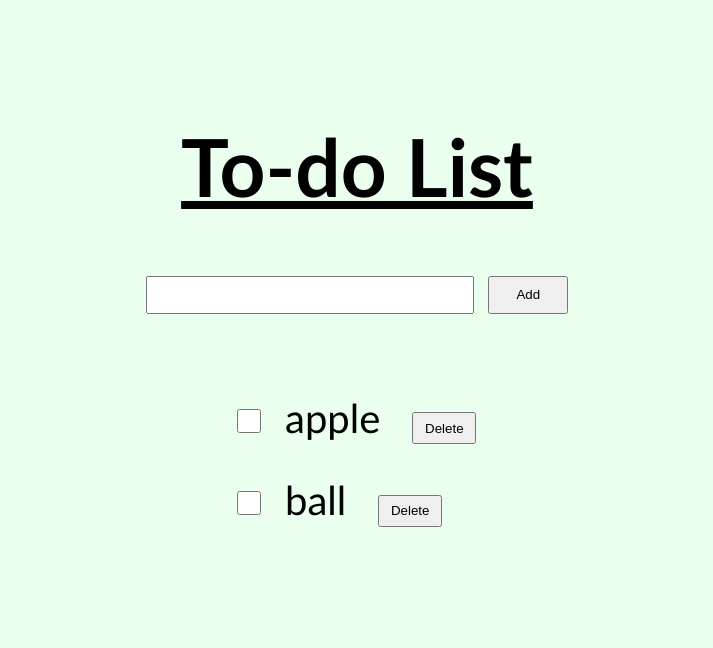
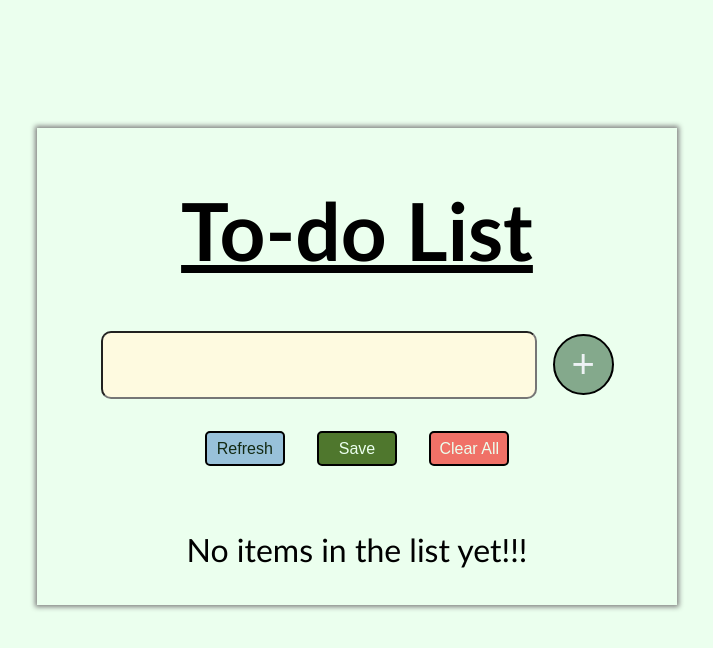
Before and after one commit to surajprojects/simple-todo-app, a plain HTML site: page index.html in a window 1280 px wide. Shown: the whole page, without its empty margins (283-996 px from the left). Drawn offline with Linux system fonts and the light colour scheme.

Commit message:
added local storage

```diff
--- a/app.js
+++ b/app.js
@@ -1,7 +1,10 @@
-const data = ["apple", "ball"];
+let data = JSON.parse(localStorage.getItem("data")) || [];
 
 const newItem = document.querySelector("#newItem");
 const btnAddItem = document.querySelector("#btnAddItem");
+const btnRefreshItems = document.querySelector("#btnRefreshItems");
+const btnSaveItems = document.querySelector("#btnSaveItems");
+const btnClearAllItems = document.querySelector("#btnClearAllItems");
 const listContainer = document.querySelector("#listContainer");
 const msgCheck = document.querySelector("#msgCheck");
 
@@ -27,7 +30,6 @@ listContainer.addEventListener("click", function (e) {
     }
     else if (e.target.nodeName === "INPUT") {
         if (e.target.checked) {
-            const itemChecked = parseInt(e.target.id);
             const itemLi = e.target.closest("li").id;
             const itemLiCheck = document.querySelector(`#${itemLi}`);
             itemLiCheck.classList.add("item");
@@ -35,7 +37,6 @@ listContainer.addEventListener("click", function (e) {
             itemLiCheck.style.color = "#808080";
         }
         else {
-            const itemChecked = parseInt(e.target.id);
             const itemLi = e.target.closest("li").id;
             const itemLiCheck = document.querySelector(`#${itemLi}`);
             itemLiCheck.classList.remove("item");
@@ -50,6 +51,7 @@ function refreshList() {
         msgCheck.classList.remove("msg");
     }
     else {
+        listContainer.innerHTML = "";
         for (let i = 0; i < data.length; i++) {
             const newLi = document.createElement("li");
             const itemCheckbox = document.createElement("input");
@@ -58,6 +60,7 @@ function refreshList() {
             itemCheckbox.type = "checkbox";
             itemCheckbox.id = i;
             btnDelete.append("Delete");
+            btnDelete.id = "btnDelete";
             btnDelete.className = `btnDelItem${i}`
             newLi.append(itemCheckbox);
             newLi.append(data[i]);
@@ -68,6 +71,33 @@ function refreshList() {
 };
 refreshList();
 
+btnRefreshItems.addEventListener("click", function (e) {
+    e.preventDefault();
+    if (JSON.parse(localStorage.getItem("data"))) {
+        data = JSON.parse(localStorage.getItem("data"));
+        refreshList();
+    }
+    else {
+        data = [];
+        listContainer.innerHTML = "";
+        refreshList();
+    }
+
+});
+
+btnSaveItems.addEventListener("click", function (e) {
+    e.preventDefault();
+    localStorage.setItem("data", JSON.stringify(data));
+});
+
+btnClearAllItems.addEventListener("click", function (e) {
+    e.preventDefault();
+    localStorage.removeItem("data");
+    data = [];
+    listContainer.innerHTML = "";
+    refreshList();
+});
+
 function addItem() {
     const newLi = document.createElement("li");
     const itemCheckbox = document.createElement("input");
@@ -76,6 +106,7 @@ function addItem() {
     itemCheckbox.type = "checkbox";
     itemCheckbox.id = data.length - 1;
     btnDelete.append("Delete");
+    btnDelete.id = "btnDelete";
     btnDelete.className = `btnDelItem${data.length - 1}`
     newLi.append(itemCheckbox);
     newLi.append(data[data.length - 1]);
--- a/custom.css
+++ b/custom.css
@@ -7,9 +7,16 @@ body {
 
 #container {
     display: flex;
+    justify-content: center;
+    margin-top: 8rem;
+}
+
+#mainContent {
+    box-shadow: 0px 0px 5px 2px gray;
+    width: 40rem;
+    display: flex;
     flex-direction: column;
     align-items: center;
-    margin-top: 4rem;
 }
 
 #containerHead {
@@ -17,22 +24,91 @@ body {
     font-size: 5rem;
 }
 
-#listContainer {
-    list-style: none;
-    margin-top: 3rem;
-    font-size: 2.5rem;
-    width: 18rem;
-}
-
 #newItem {
-    width: 20rem;
-    height: 2rem;
+    width: 25rem;
+    height: 3rem;
+    font-size: larger;
+    padding: 0.5rem 1rem;
+    background-color: #fefae0;
+    border-radius: 10px;
+    cursor: text;
 }
 
 #btnAddItem {
-    margin-left: 0.4rem;
+    margin-left: 0.5rem;
+    width: 3.8rem;
+    height: 3.8rem;
+    border: 2px solid black;
+    background-color: #84a98c;
+    color: #edf2f4;
+    font-size: 2.5rem;
+    border-radius: 50%;
+    cursor: pointer;
+}
+
+#btnAddItem:hover {
+    color: white;
+}
+
+#btnSaveItems,
+#btnClearAllItems,
+#btnRefreshItems {
+    margin-top: 2rem;
     width: 5rem;
-    height: 2.4rem;
+    height: 2.2rem;
+    font-size: 1rem;
+    border: 2px solid black;
+    border-radius: 5px;
+    font-size: 1rem;
+    background-color: #ffb4a2;
+    color: #14213d;
+}
+
+#btnSaveItems {
+    background-color: #4f772d;
+    color: #ebffee;
+}
+
+#btnClearAllItems {
+    background-color: #f07167;
+    color: #ebffee;
+}
+
+#btnRefreshItems {
+    background-color: #98c1d9;
+    color: #132a13;
+}
+
+#btnSaveItems,
+#btnRefreshItems {
+    margin-right: 1.5rem;
+}
+
+#btnDelete {
+    width: 5rem;
+    height: 2.2rem;
+    font-size: 1rem;
+    border: 2px solid black;
+    border-radius: 5px;
+    font-size: 1rem;
+    background-color: #ff4d6d;
+    color: #edf6f9;
+    transform: translate(0px, -7px);
+}
+
+#btnDelete,
+#btnSaveItems,
+#btnClearAllItems,
+#btnRefreshItems:hover {
+    cursor: pointer;
+}
+
+#listContainer {
+    list-style: none;
+    margin-top: 0rem;
+    margin-bottom: 4rem;
+    font-size: 2.5rem;
+    width: 20rem;
 }
 
 li input {
@@ -48,7 +124,7 @@ li button {
 }
 
 li {
-    margin-top: 2rem;
+    margin: 2rem 0rem;
 }
 
 .msg {
@@ -57,4 +133,5 @@ li {
 
 #msgCheck {
     margin: 0;
+    margin-bottom: 2.2rem;
 }
--- a/index.html
+++ b/index.html
@@ -10,15 +10,22 @@
 
 <body>
     <main id="container">
+        <div id="mainContent">
             <h1 id="containerHead">To-do List</h1>
             <form action="#">
                 <input type="text" name="newItem" id="newItem">
-            <button id="btnAddItem">Add</button>
+                <button id="btnAddItem">+</button>
             </form>
+            <div>
+                <button id="btnRefreshItems">Refresh</button>
+                <button id="btnSaveItems">Save</button>
+                <button id="btnClearAllItems">Clear All</button>
+            </div>
             <ul id="listContainer">
 
             </ul>
             <p id="msgCheck" class="msg">No items in the list yet!!!</p>
+        </div>
     </main>
 
     <script src="app.js"></script>
```
Lines whose indentation alone changed are shown as unchanged.
